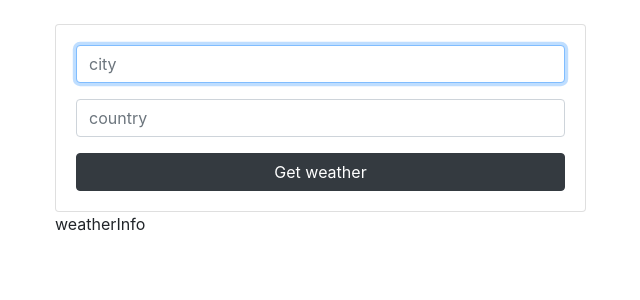
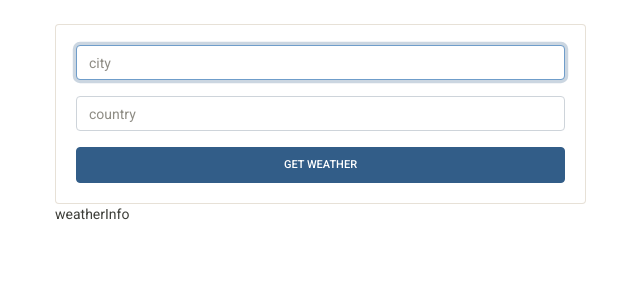
Before and after one commit to LucianoSainz/React-Weather-App, a React app: page / in a window 1280 px wide. Shown: the top 300 px of the page, without its empty margins (39-679 px from the left). Built offline with nearby package versions, Linux system fonts and the light colour scheme.

Commit message:
added bootswatch in html

```diff
--- a/src/app/components/WeatherForm.js
+++ b/src/app/components/WeatherForm.js
@@ -10,7 +10,7 @@ const weatherForm = props => {
                 <div className="form-group">
                     <input type="text" name="country" placeholder="country" className="form-control" />
                 </div>
-                <button className="btn btn-dark btn-block">
+                <button className="btn btn-primary btn-block">
                     Get weather
                 </button>
             </form>
--- a/src/index.html
+++ b/src/index.html
@@ -4,7 +4,7 @@
     <meta charset="UTF-8">
     <meta name="viewport" content="width=device-width, initial-scale=1.0">
     <title>Create Weather React App</title>
-    <link rel="stylesheet" href="https://stackpath.bootstrapcdn.com/bootstrap/4.5.0/css/bootstrap.min.css" integrity="sha384-9aIt2nRpC12Uk9gS9baDl411NQApFmC26EwAOH8WgZl5MYYxFfc+NcPb1dKGj7Sk" crossorigin="anonymous">
+    <link rel="stylesheet" href="https://bootswatch.com/4/sandstone/bootstrap.min.css">
 </head>
 <body>
     <div id="app"></div>
```
